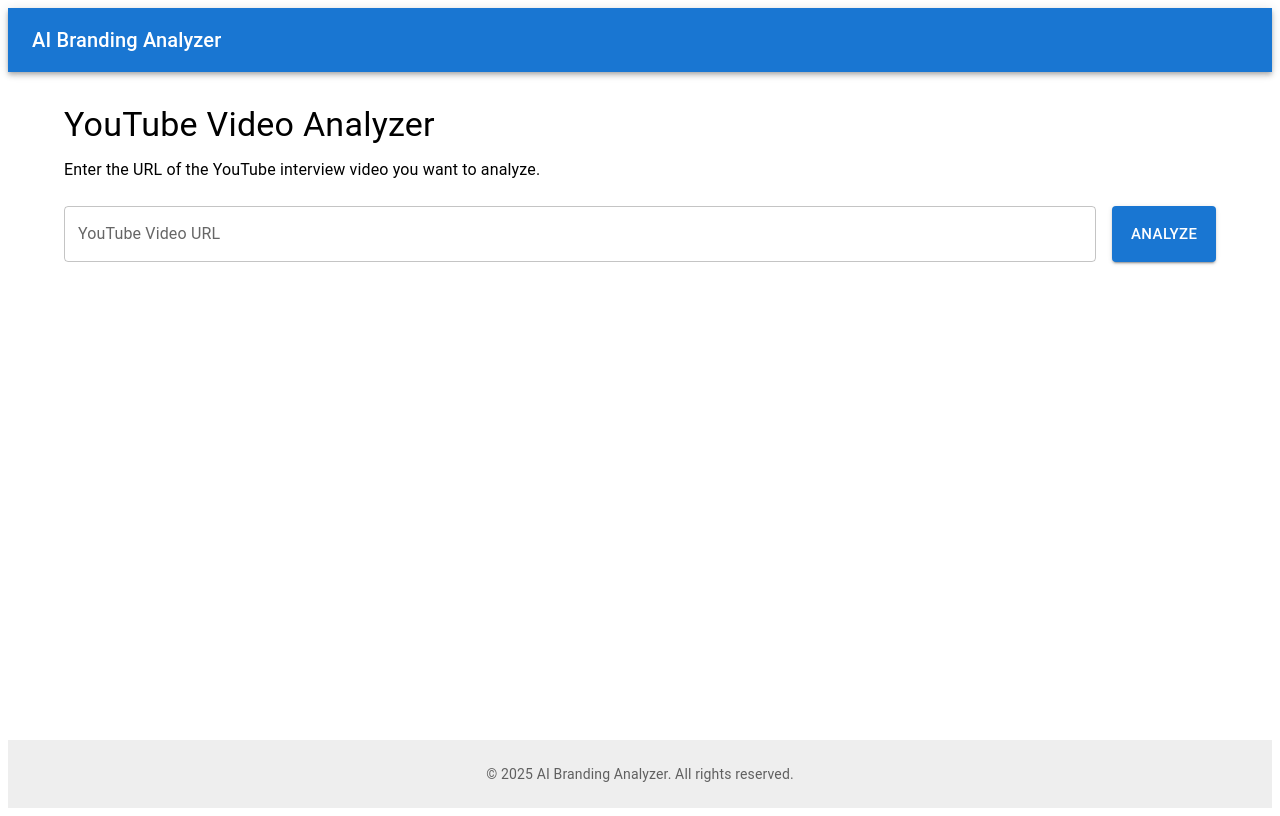
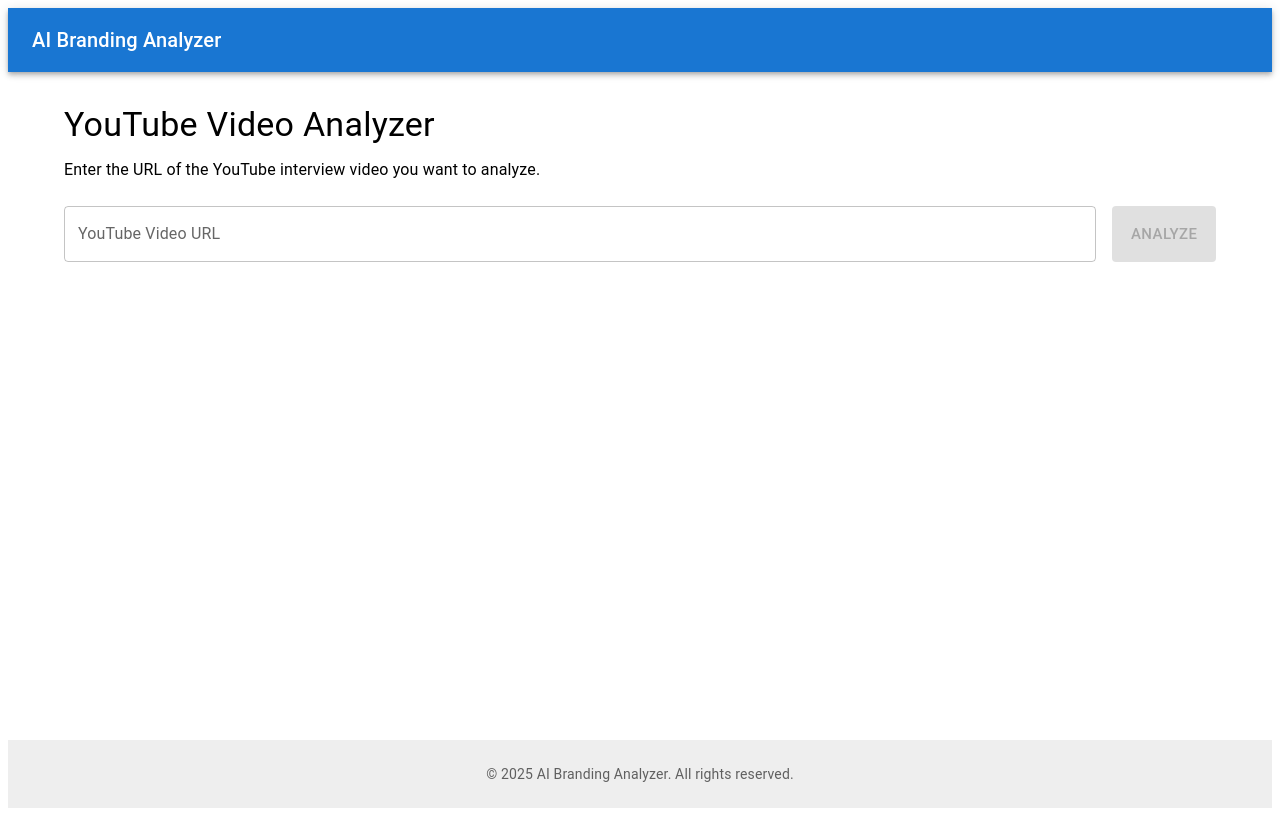
Before and after one commit to masamiiiiiiiii/youtube-analyzer, a Next.js app: page / in a window 1280 px wide. Built offline with nearby package versions, Linux system fonts and the light colour scheme.

Commit message:
feat: Connect frontend to backend analyze endpoint

```diff
--- a/src/app/page.tsx
+++ b/src/app/page.tsx
@@ -1,7 +1,41 @@
-import React from 'react';
-import { TextField, Button, Box, Typography, Paper } from '@mui/material';
+'use client';
+import React, { useState } from 'react';
+import { TextField, Button, Box, Typography, Paper, CircularProgress, Alert } from '@mui/material';
 
 const HomePage: React.FC = () => {
+  const [youtubeUrl, setYoutubeUrl] = useState<string>('');
+  const [analysisResult, setAnalysisResult] = useState<string | null>(null);
+  const [loading, setLoading] = useState<boolean>(false);
+  const [error, setError] = useState<string | null>(null);
+
+  const handleAnalyze = async () => {
+    setLoading(true);
+    setError(null);
+    setAnalysisResult(null);
+
+    try {
+      const response = await fetch('/api/analyze', {
+        method: 'POST',
+        headers: {
+          'Content-Type': 'application/json',
+        },
+        body: JSON.stringify({ url: youtubeUrl }),
+      });
+
+      if (!response.ok) {
+        const errorData = await response.json();
+        throw new Error(errorData.detail || 'Analysis failed');
+      }
+
+      const data = await response.json();
+      setAnalysisResult(JSON.stringify(data, null, 2)); // Display raw JSON for now
+    } catch (err: any) {
+      setError(err.message);
+    } finally {
+      setLoading(false);
+    }
+  };
+
   return (
     <Box>
       <Typography variant="h4" component="h1" gutterBottom>
@@ -16,18 +50,37 @@ const HomePage: React.FC = () => {
           label="YouTube Video URL"
           variant="outlined"
           sx={{ mr: 2 }}
+          value={youtubeUrl}
+          onChange={(e) => setYoutubeUrl(e.target.value)}
+          disabled={loading}
         />
-        <Button variant="contained" color="primary" size="large">
-          Analyze
+        <Button
+          variant="contained"
+          color="primary"
+          size="large"
+          onClick={handleAnalyze}
+          disabled={loading || !youtubeUrl}
+        >
+          {loading ? <CircularProgress size={24} color="inherit" /> : 'Analyze'}
         </Button>
       </Box>
 
-      <Paper sx={{ mt: 5, p: 3, display: 'none' }} elevation={3}>
-        <Typography variant="h5" component="h2" gutterBottom>
-          Analysis Results
-        </Typography>
-        {/* Analysis results will be displayed here */}
-      </Paper>
+      {error && (
+        <Alert severity="error" sx={{ mt: 3 }}>
+          {error}
+        </Alert>
+      )}
+
+      {analysisResult && (
+        <Paper sx={{ mt: 5, p: 3 }} elevation={3}>
+          <Typography variant="h5" component="h2" gutterBottom>
+            Analysis Results
+          </Typography>
+          <pre style={{ whiteSpace: 'pre-wrap', wordBreak: 'break-all' }}>
+            {analysisResult}
+          </pre>
+        </Paper>
+      )}
     </Box>
   );
 };
```
